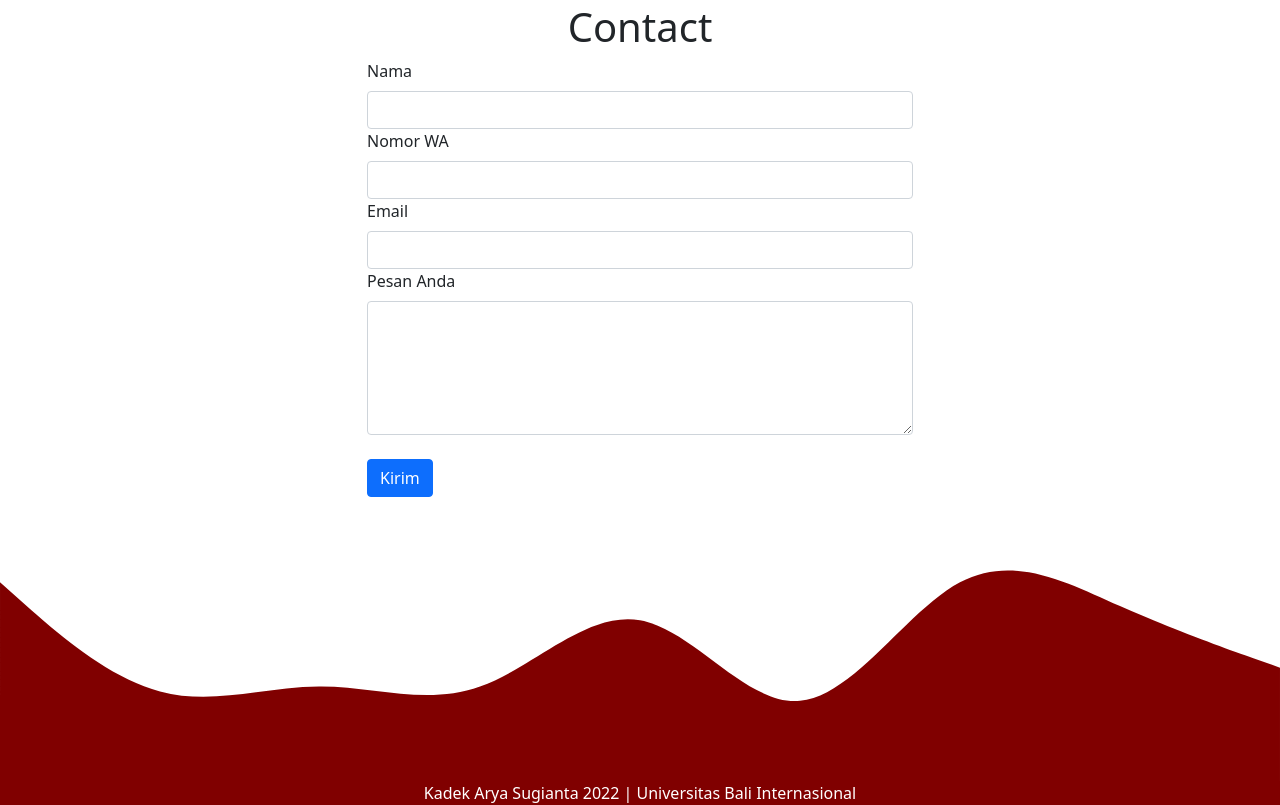
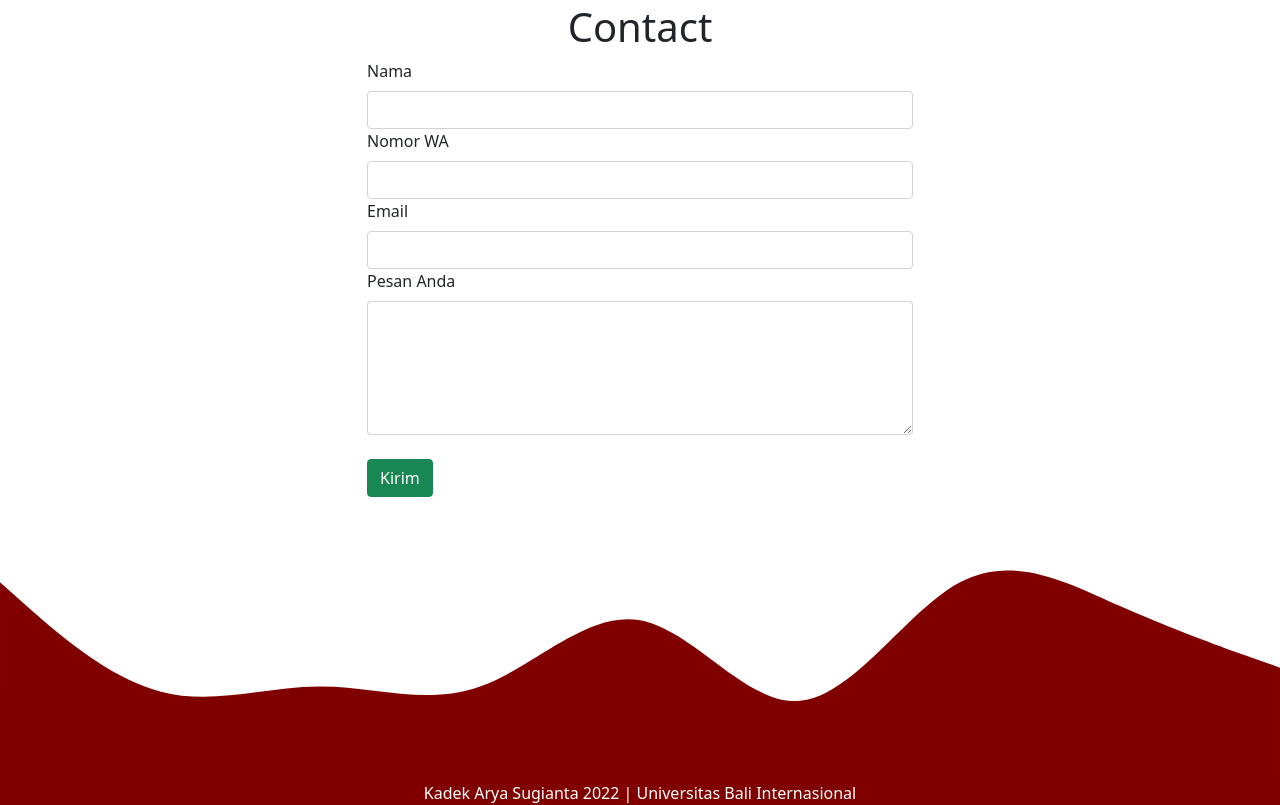
Before and after one commit to aryasugianta/aryasugianta.github.io, a plain HTML site: page index.html in a window 1280 px wide. Shown: the part 2171-2976 px from the top of the page. Drawn offline with nearby package versions, Linux system fonts and the light colour scheme.

Commit message:
merubah warna tombol menjadi hijau

```diff
--- a/index.html
+++ b/index.html
@@ -162,7 +162,7 @@
               <label for="exampleFormControlTextarea1" class="form-label">Pesan Anda</label>
               <textarea class="form-control" id="exampleFormControlTextarea1" rows="5" name="pesan" required></textarea>
             </div><br>
-            <button type="submit" class="btn btn-primary btn-kirim">Kirim</button>
+            <button type="submit" class="btn btn-success btn-kirim">Kirim</button>
             <button class="btn btn-primary btn-loading d-none" type="button" disabled>
               <span class="spinner-border spinner-border-sm" role="status" aria-hidden="true"></span>
               Loading...
```
